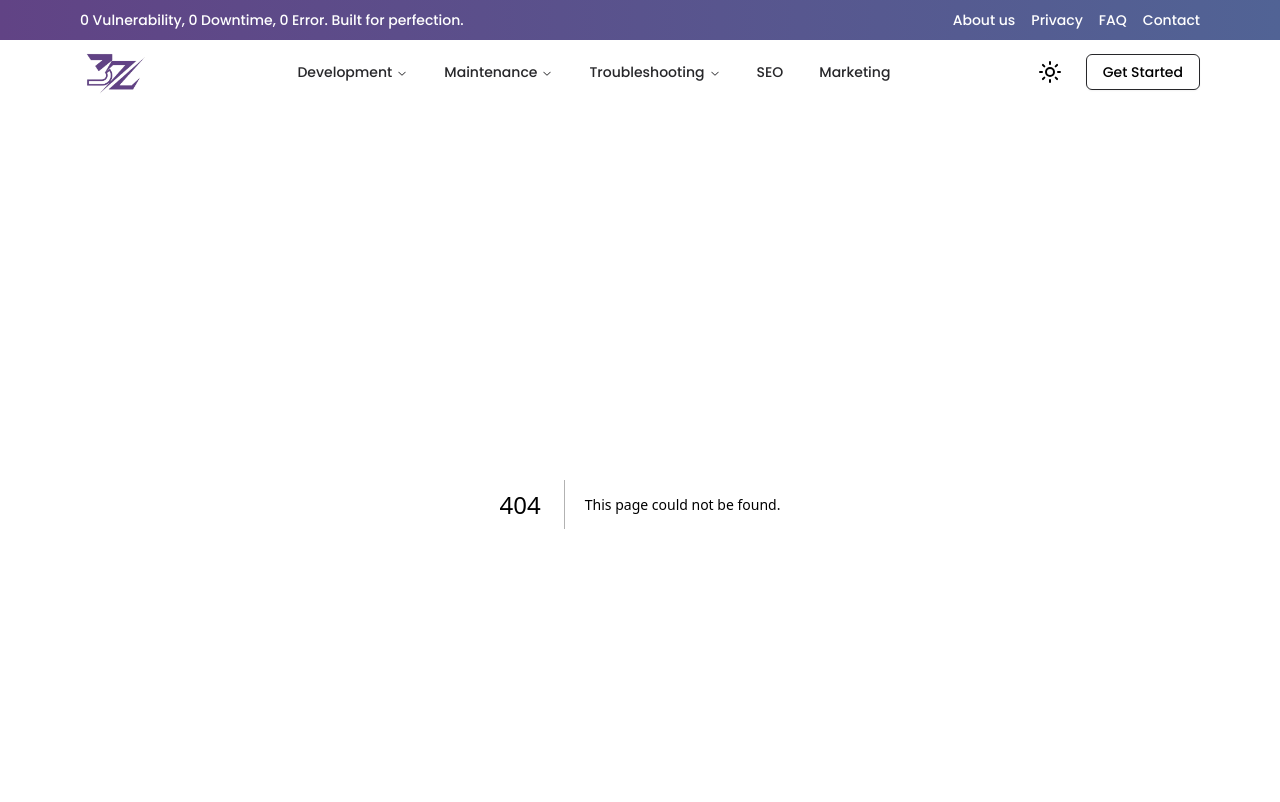
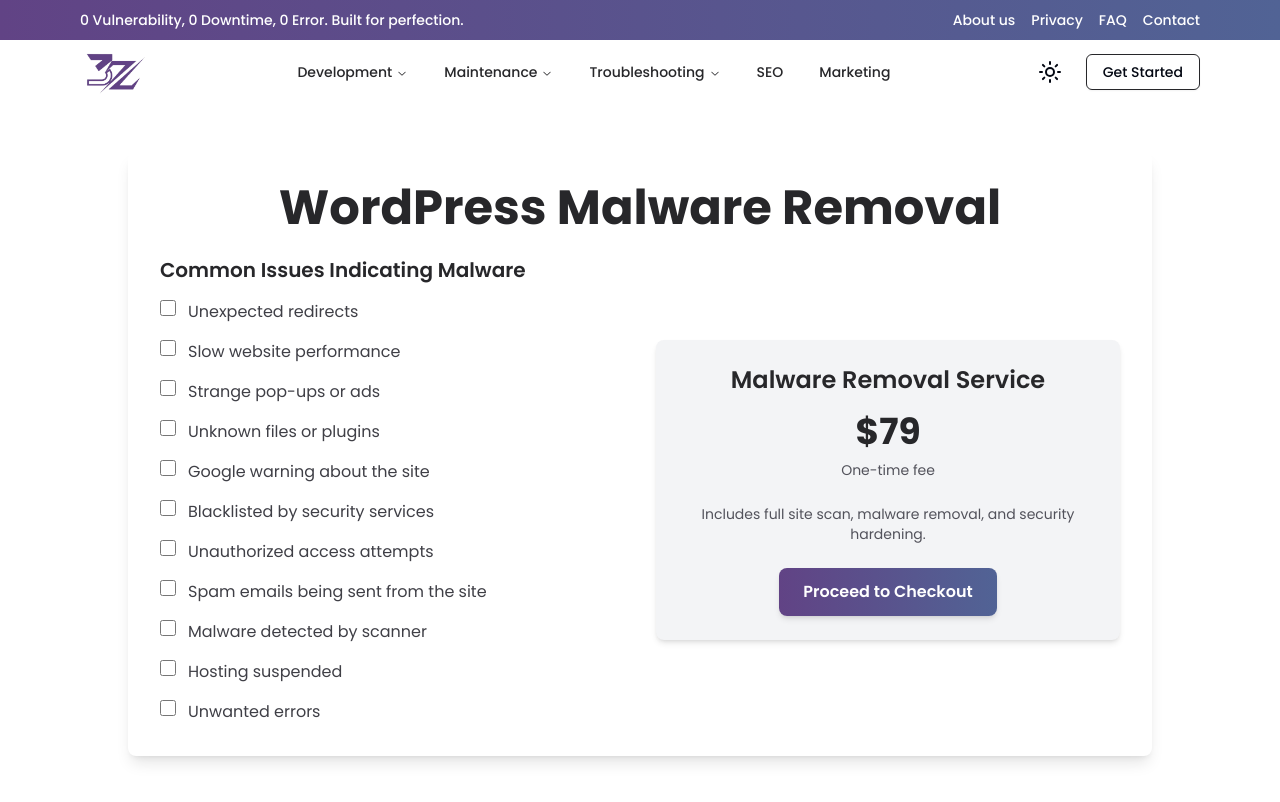
Before and after one commit to mdpabel/3zero-digital, a Next.js app: page /maintenance/wordpress-malware-removal in a window 1280 px wide. Before the commit this address had no page. Shown: the top 802 px of the page. Built offline with nearby package versions, Linux system fonts and the light colour scheme.

Commit message:
feat:malware-removal

```diff
--- /dev/null
+++ b/src/app/maintenance/wordpress-malware-removal/page.tsx
@@ -0,0 +1,77 @@
+import React from 'react';
+
+export default function WordPressMalwareRemoval() {
+  const symptoms = [
+    'Unexpected redirects',
+    'Slow website performance',
+    'Strange pop-ups or ads',
+    'Unknown files or plugins',
+    'Google warning about the site',
+    'Blacklisted by security services',
+    'Unauthorized access attempts',
+    'Spam emails being sent from the site',
+    'Malware detected by scanner',
+    'Hosting suspended',
+    'Unwanted errors',
+  ];
+
+  return (
+    <div className='bg-white dark:bg-[#0B1120] shadow-lg mx-auto mt-10 md:mt-12 p-8 rounded-lg max-w-5xl'>
+      <h2 className='mb-6 font-bold text-3xl text-center text-zinc-800 md:text-5xl dark:text-zinc-200'>
+        WordPress Malware Removal
+      </h2>
+
+      <div className='gap-8 grid grid-cols-1 md:grid-cols-2'>
+        {/* Symptoms List */}
+        <div>
+          <h3 className='mb-4 font-semibold text-xl text-zinc-800 dark:text-zinc-200'>
+            Common Issues Indicating Malware
+          </h3>
+          <ul className='space-y-4'>
+            {symptoms.map((symptom, index) => (
+              <li key={index} className='flex items-start'>
+                <input
+                  type='checkbox'
+                  id={`symptom-${index}`}
+                  name='symptoms'
+                  value={symptom}
+                  className='border-gray-300 mr-3 rounded focus:ring-indigo-500 w-4 h-4 text-indigo-600'
+                />
+                <label
+                  htmlFor={`symptom-${index}`}
+                  className='text-base text-zinc-700 dark:text-zinc-300'>
+                  {symptom}
+                </label>
+              </li>
+            ))}
+          </ul>
+        </div>
+
+        {/* Pricing Table */}
+        <div className='flex flex-col justify-center items-center'>
+          <div className='bg-gray-100 dark:bg-gray-900 shadow-md p-6 rounded-lg w-full'>
+            <h3 className='mb-4 font-semibold text-2xl text-center text-zinc-800 dark:text-zinc-200'>
+              Malware Removal Service
+            </h3>
+            <div className='mb-6 text-center'>
+              <span className='block font-bold text-4xl text-zinc-800 dark:text-zinc-200'>
+                $79
+              </span>
+              <span className='block mt-2 text-sm text-zinc-600 dark:text-zinc-400'>
+                One-time fee
+              </span>
+            </div>
+            <p className='mb-6 text-center text-sm text-zinc-600 dark:text-zinc-400'>
+              Includes full site scan, malware removal, and security hardening.
+            </p>
+            <div className='text-center'>
+              <button className='bg-gradient-to-r from-[#614385] to-[#516395] shadow-md px-6 py-3 rounded-lg font-semibold text-white transform transition-transform hover:scale-105'>
+                Proceed to Checkout
+              </button>
+            </div>
+          </div>
+        </div>
+      </div>
+    </div>
+  );
+}
```
Also changed, not shown: src/middleware.ts (+26 -2 lines).
